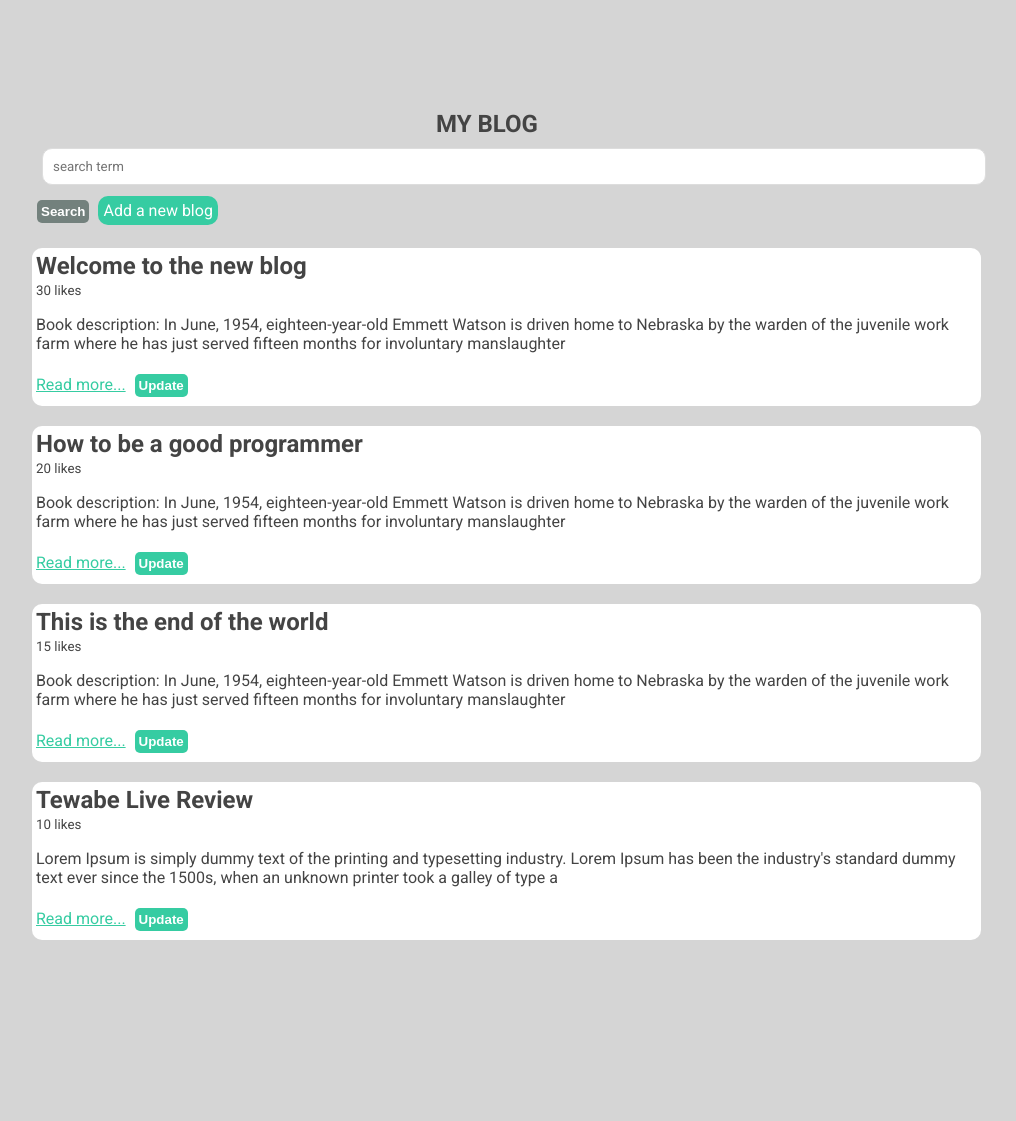
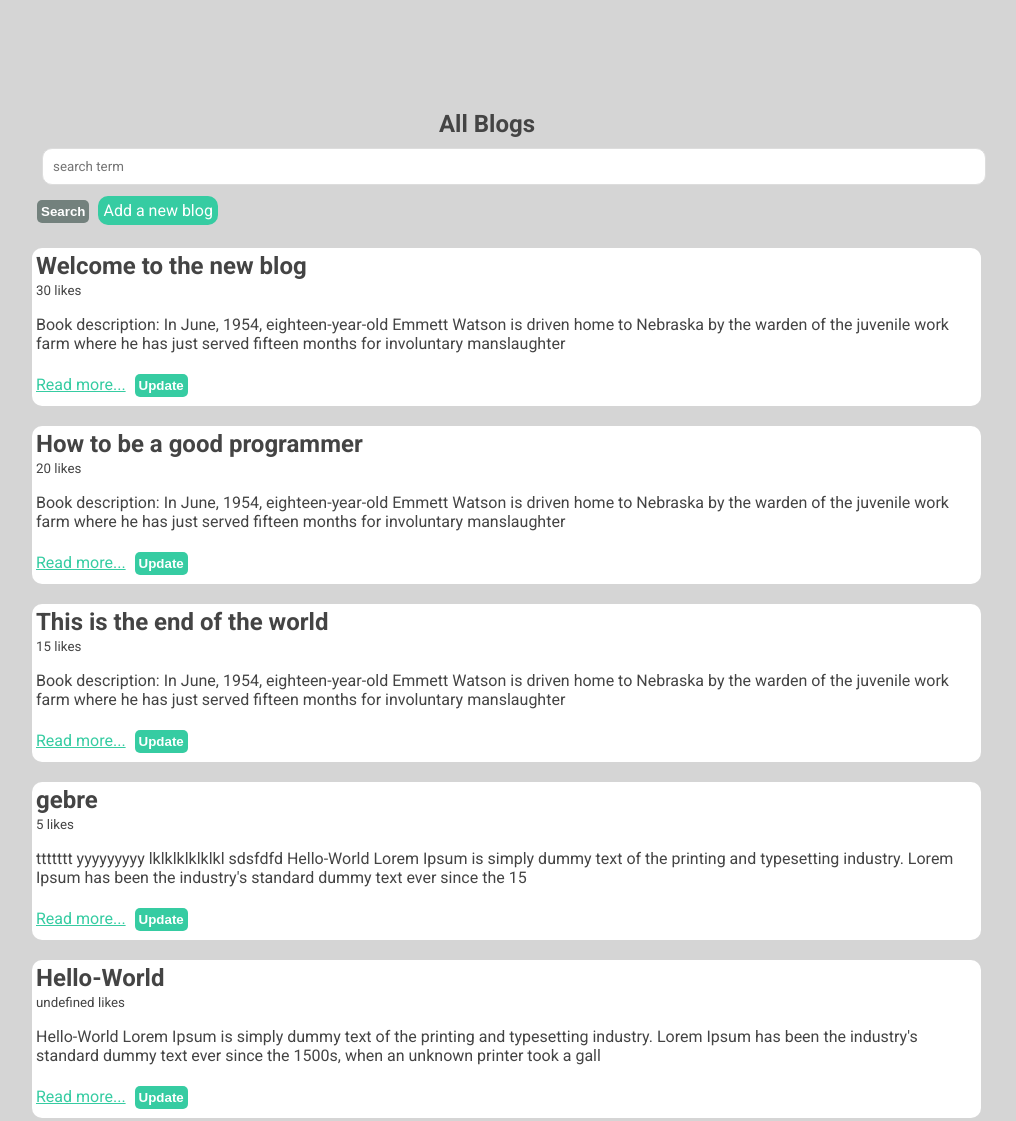
Before and after one commit to ttewabe/My_blog_app, a website built with Vite: page index.html in a window 1280 px wide. Shown: the whole page, without its empty margins (128-1144 px from the left). Before the commit the page ends 1070 px from the top, so only its background shows below. Built offline with nearby package versions, Linux system fonts and the light colour scheme; data requests are answered from the project's data file.

Commit message:
Json server import updated

```diff
--- a/data/db.json
+++ b/data/db.json
@@ -13,16 +13,21 @@
       "likes": 20
     },
     {
-      "title": "Tewabe Live Review ",
-      "body": "Lorem Ipsum is simply dummy text of the printing and typesetting industry. Lorem Ipsum has been the industry's standard dummy text ever since the 1500s, when an unknown printer took a galley of type and scrambled it to make a type specimen book. It has survived not only five centuries, but also the leap into electronic typesetting, remaining essentially unchanged. It was popularised in the 1960s with the release of Letraset sheets containing Lorem Ipsum passages, and more recently with desktop publishing software like Aldus PageMaker including versions of Lorem Ipsum.",
-      "likes": 10,
-      "id": 5
-    },
-    {
       "id": 4,
       "title": "This is the end of the world",
       "body": "Book description: In June, 1954, eighteen-year-old Emmett Watson is driven home to Nebraska by the warden of the juvenile work farm where he has just served fifteen months for involuntary manslaughter. His mother long gone, his father recently deceased, and the family farm foreclosed upon by the bank, Emmett's intention is to pick up his eight-year-old brother, Billy, and head to California where they can start their lives anew. But when the warden drives away, Emmett discovers that two friends from the work farm have hidden themselves in the trunk of the warden's car. Together, they have hatched an altogether different plan for Emmett's future, one that will take them all on a fateful journey in the opposite direction—to the City of New York.",
       "likes": 15
+    },
+    {
+      "title": "Hello-World",
+      "body": "Hello-World\nLorem Ipsum is simply dummy text of the printing and typesetting industry. Lorem Ipsum has been the industry's standard dummy text ever since the 1500s, when an unknown printer took a galley of type and scrambled it to make a type specimen book. It has survived not only five centuries, but also the leap into electronic typesetting, remaining essentially unchanged. It was popularised in the 1960s with the release of Letraset sheets containing Lorem Ipsum passages, and more recently with desktop publishing software like Aldus PageMaker including versions of Lorem Ipsum.",
+      "id": 6
+    },
+    {
+      "title": "gebre",
+      "body": "ttttttt yyyyyyyyy lklklklklklkl sdsfdfd Hello-World Lorem Ipsum is simply dummy text of the printing and typesetting industry. Lorem Ipsum has been the industry's standard dummy text ever since the 1500s, when an unknown printer took a galley of type and scrambled it to make a type specimen book. It has survived not only five centuries, but also the leap into electronic typesetting, remaining essentially unchanged. It was popularised in the 1960s with the release of Letraset sheets containing Lorem Ipsum passages, and more recently with desktop publishing software like Aldus PageMaker including versions of Lorem Ipsum.",
+      "likes": 5,
+      "id": 7
     }
   ],
   "comments": [
--- a/index.html
+++ b/index.html
@@ -10,7 +10,7 @@
   <body>
 
     <nav>
-      <h1>MY BLOG<b></b></h1>
+      <h1>All Blogs<b></b></h1>
     </nav>
 
     <form class="search">
--- a/src/create.ts
+++ b/src/create.ts
@@ -5,8 +5,8 @@ const form = document.querySelector('form') as HTMLFormElement;
 const createPost = async (e: Event) => {
     e.preventDefault();
     const doc = {
-        title: (form.title as HTMLInputElement).value,
-        body: (form.body as HTMLInputElement).value,
+        title: (form.querySelector('#title') as HTMLInputElement).value,
+        body: (form.querySelector('#body') as HTMLInputElement).value,
         likes: 10,
     };
     await fetch(API_URL, {
--- a/src/index.ts
+++ b/src/index.ts
@@ -1,4 +1,3 @@
-import { API_URL } from './apiConfig';
 
 const container = document.querySelector('.blogs') as HTMLElement;
 const searchForm = document.querySelector('.search') as HTMLFormElement;
@@ -11,7 +10,7 @@ type Blog={
 }
 
 const renderPosts = async (term: string | null) => {
-    let uri = `${API_URL}?_sort=likes&_order=desc`;
+    let uri = 'http://localhost:3000/posts?_sort=likes&_order=desc';
     if (term) {
         uri += `&q=${term}`;//placeholder that will be replaced with the actual value of the term variable
     }
--- a/src/update.ts
+++ b/src/update.ts
@@ -1,4 +1,4 @@
-import { API_URL } from './apiConfig';
+//import { API_URL } from './apiConfig';
 
 // update.ts
 const form = document.querySelector('.update-form') as HTMLFormElement;
@@ -9,8 +9,9 @@ const updatePost = async (e: Event) => {
     const doc = {
         title: (form.querySelector('#title') as HTMLInputElement).value,
         body: (form.querySelector('#body') as HTMLTextAreaElement).value,
+        likes: 5,
     };
-    await fetch(`${API_URL}/${id}`, {
+    await fetch(`http://localhost:3000/posts/${id}`, {
         method: 'PUT',
         body: JSON.stringify(doc),
         headers: { 'Content-Type': 'application/json' },
```
Also changed, not shown: update.html (+0 -1 lines).
